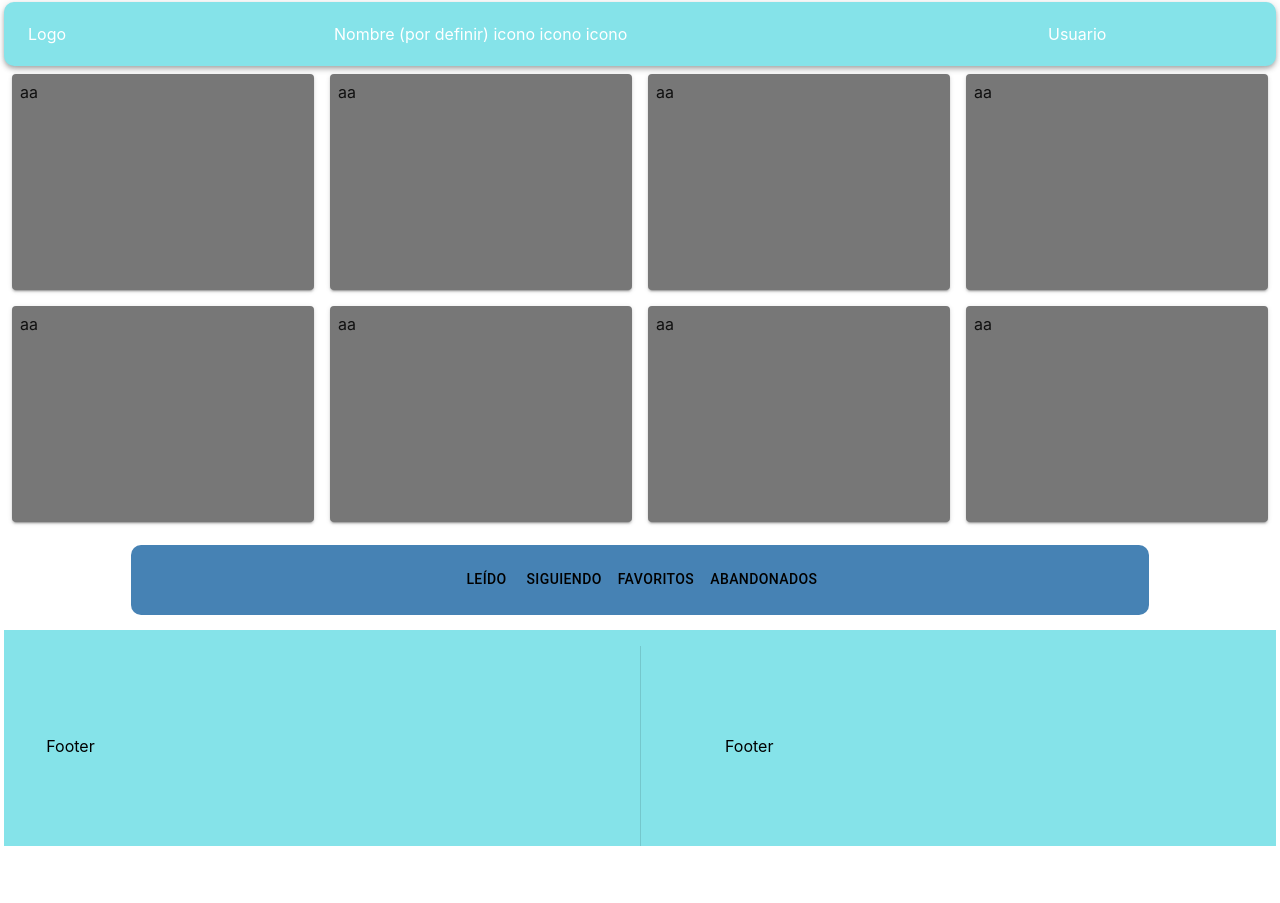
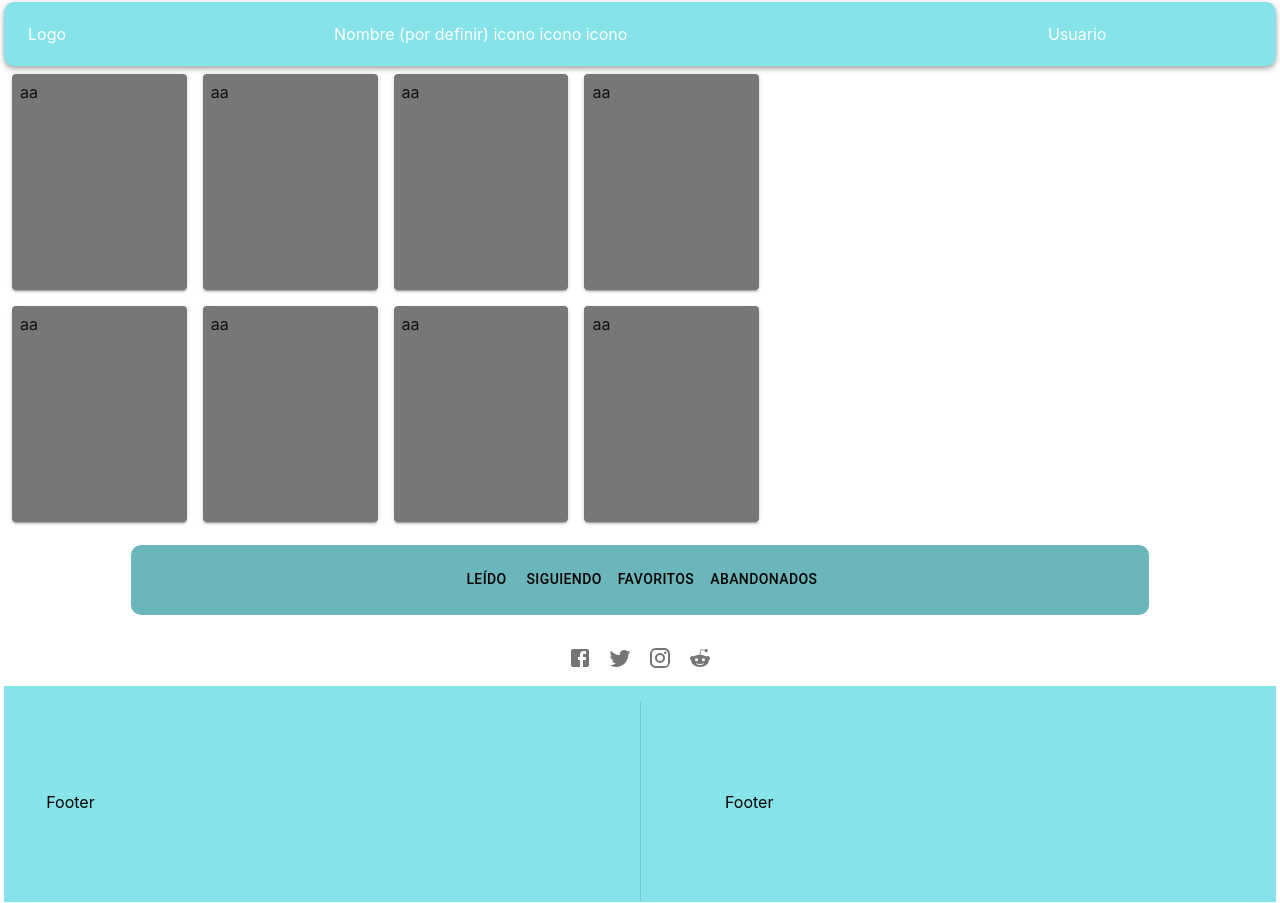
Before and after one commit to velasquezgalejandro/FirstProject, a React (Create React App) app: page / in a window 1280 px wide. Before the commit the page ends 847 px from the top, so only its background shows below. Built offline with nearby package versions, Linux system fonts and the light colour scheme.

Commit message:
se agrega iconos redes y se modifica la vista central

```diff
--- a/src/Frontend/Main.jsx
+++ b/src/Frontend/Main.jsx
@@ -2,6 +2,7 @@ import React from 'react';
 import Box from '@mui/material/Box';
 import Target from './MainHelpers/Targets/Target';
 import CentralBar from './MainHelpers/CentralBar';
+import Social from './MainHelpers/Social';
 
 const Main = () => {
   return (
@@ -15,6 +16,7 @@ const Main = () => {
     >
       <Target />
       <CentralBar />
+      <Social />
     </Box>
   );
 };
--- a/src/Frontend/MainHelpers/CentralBar.jsx
+++ b/src/Frontend/MainHelpers/CentralBar.jsx
@@ -16,7 +16,7 @@ const CentralBar = () => {
       <Box
         sx={{
           display: 'flex',
-          bgcolor: 'steelblue',
+          bgcolor: '#6ab6ba',
           width: '80%',
           height: '70%',
           justifyContent: 'center',
--- /dev/null
+++ b/src/Frontend/MainHelpers/Social.jsx
@@ -0,0 +1,35 @@
+import React from 'react';
+import Box from '@mui/material/Box';
+import IconButton from '@mui/material/IconButton';
+import TwitterIcon from '@mui/icons-material/Twitter';
+import InstagramIcon from '@mui/icons-material/Instagram';
+import RedditIcon from '@mui/icons-material/Reddit';
+import FacebookIcon from '@mui/icons-material/Facebook';
+
+const Social = () => {
+  return (
+    <Box
+      sx={{
+        display: 'flex',
+        flexDirection: 'center',
+        justifyContent: 'center',
+        m: 1,
+      }}
+    >
+      <IconButton>
+        <FacebookIcon />
+      </IconButton>
+      <IconButton>
+        <TwitterIcon />
+      </IconButton>
+      <IconButton>
+        <InstagramIcon />
+      </IconButton>
+      <IconButton>
+        <RedditIcon />
+      </IconButton>
+    </Box>
+  );
+};
+
+export default Social;
--- a/src/Frontend/MainHelpers/Targets/Target.jsx
+++ b/src/Frontend/MainHelpers/Targets/Target.jsx
@@ -4,7 +4,7 @@ import InfoTarget from './InfoTarget';
 
 const Target = () => {
   return (
-    <Grid container direction="column">
+    <Grid container direction="column" sx={{ width: '60%' }}>
       <Grid container direction="row">
         <Grid
           item
```
